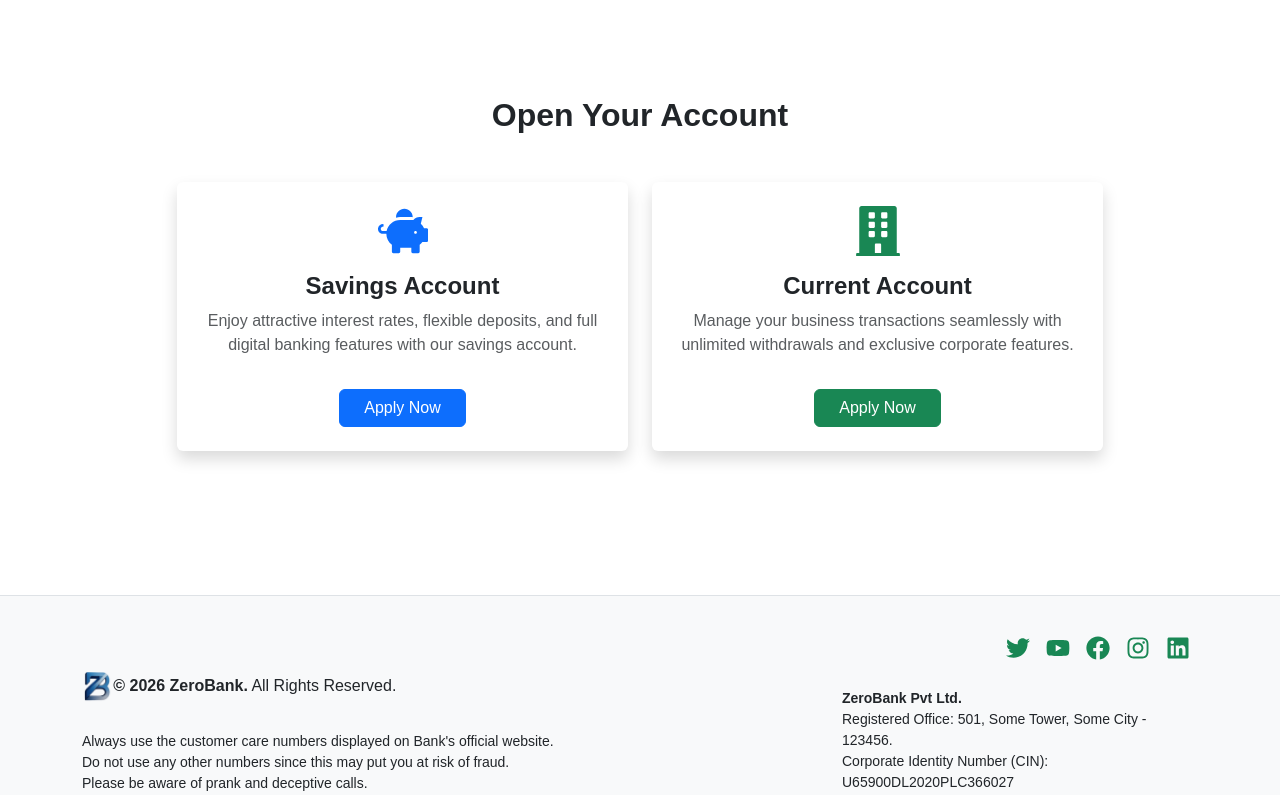
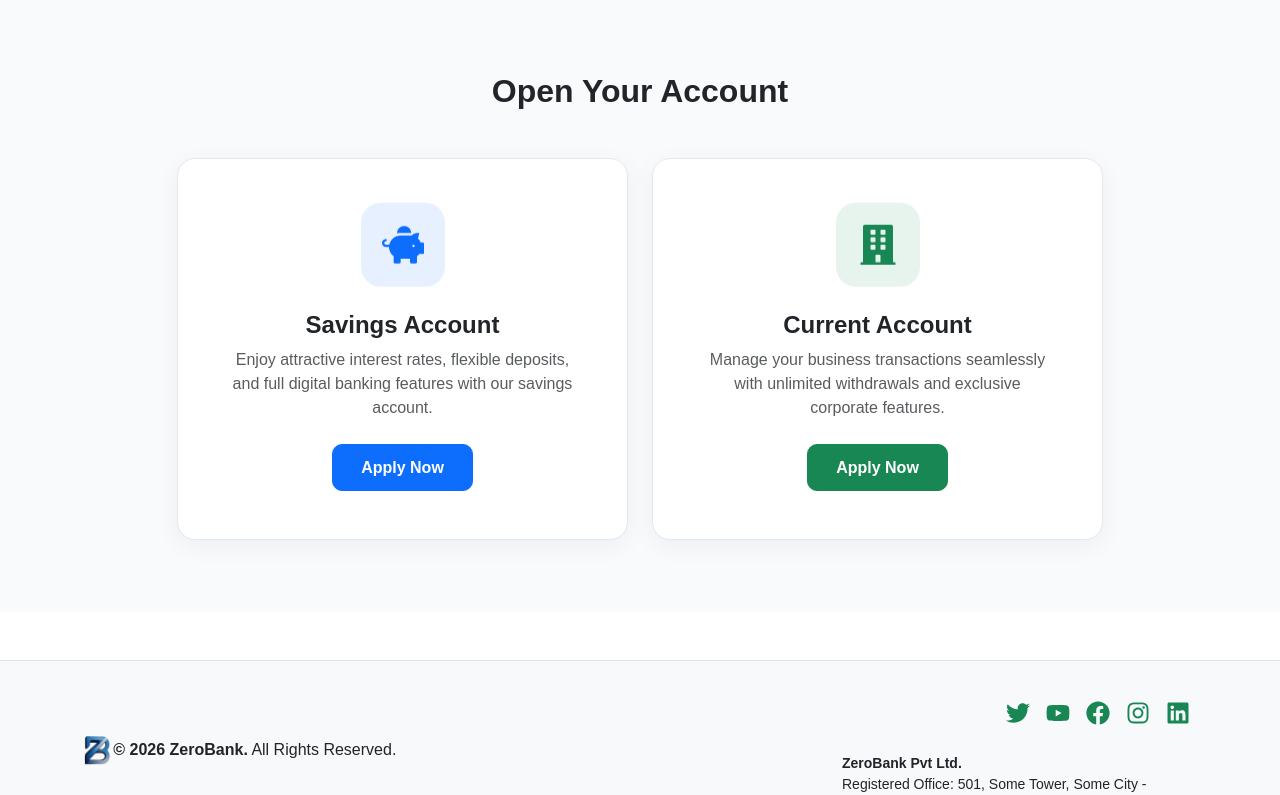
Before and after one commit to Basudeb-Bej/Digital_core_Banking_System, a React (Vite) app in the folder ZeroCode/front-end/: page /account in a window 1280 px wide. Shown: the top 795 px of the page. Built offline with nearby package versions, Linux system fonts and the light colour scheme; no server answers.

Commit message:
Update account.jsx

```diff
--- a/ZeroCode/front-end/src/pages/account.jsx
+++ b/ZeroCode/front-end/src/pages/account.jsx
@@ -6,51 +6,130 @@ function OpenAccount() {
   const [activeForm, setActiveForm] = useState(null);
 
   return (
-    <div className="container my-5 py-5">
-      <h2 className="text-center fw-bold mb-5">Open Your Account</h2>
+    <div className="zb-account-wrapper py-5">
+      <style>{`
+        .zb-account-wrapper {
+          background-color: #f8fafc;
+          color: #0f172a;
+          min-height: 70vh;
+          display: flex;
+          align-items: center;
+          overflow-x: hidden;
+        }
+
+        @keyframes zb-icon-float {
+          0%, 100% { transform: translateY(0px); }
+          50% { transform: translateY(-5px); }
+        }
+
+        .zb-account-card {
+          background: #ffffff;
+          border: 1px solid #e2e8f0;
+          border-radius: 18px;
+          box-shadow: 0 6px 24px rgba(15, 23, 42, 0.05);
+          transition: transform 0.25s ease, box-shadow 0.25s ease, border-color 0.25s ease;
+        }
+
+        .zb-account-card:hover {
+          transform: translateY(-6px);
+          border-color: #93c5fd;
+          box-shadow: 0 16px 34px rgba(15, 23, 42, 0.1);
+        }
+
+        .zb-account-icon-box {
+          width: 84px;
+          height: 84px;
+          border-radius: 20px;
+          display: inline-flex;
+          align-items: center;
+          justify-content: center;
+          margin: 0 auto 1.25rem;
+          animation: zb-icon-float 4s ease-in-out infinite;
+          transition: transform 0.25s ease;
+        }
+
+        .zb-account-card:hover .zb-account-icon-box {
+          transform: scale(1.08) rotate(-3deg);
+        }
+
+        .zb-account-icon-primary {
+          background: rgba(13, 110, 253, 0.1);
+        }
+
+        .zb-account-icon-success {
+          background: rgba(25, 135, 84, 0.1);
+        }
+
+        .zb-apply-btn {
+          border-radius: 10px;
+          font-weight: 600;
+          padding: 0.65rem 1.75rem;
+          transition: transform 0.15s ease, box-shadow 0.15s ease;
+        }
+
+        .zb-apply-btn:hover {
+          transform: translateY(-1px);
+        }
+      `}</style>
+
+      <div className="container py-2 py-md-4">
+        <h2 className="text-center fw-bold mb-4 mb-md-5 text-dark">Open Your Account</h2>
 
         {/* --- Account Options --- */}
         {!activeForm && (
           <div className="row g-4 justify-content-center">
             {/* Savings Account */}
-          <div className="col-md-6 col-lg-5">
-            <div className="card shadow border-0 h-100">
-              <div className="card-body text-center p-4">
-                <FaPiggyBank size={50} className="text-primary mb-3" />
-                <h4 className="card-title fw-bold">Savings Account</h4>
-                <p className="card-text text-muted">
+            <div className="col-12 col-sm-6 col-lg-5">
+              <div className="card zb-account-card h-100">
+                <div className="card-body text-center p-4 p-md-5 d-flex flex-column justify-content-between">
+                  <div>
+                    <div className="zb-account-icon-box zb-account-icon-primary">
+                      <FaPiggyBank size={42} className="text-primary" />
+                    </div>
+                    <h4 className="card-title fw-bold text-dark mb-2">Savings Account</h4>
+                    <p className="card-text text-muted lh-base mb-4">
                       Enjoy attractive interest rates, flexible deposits, and full
                       digital banking features with our savings account.
                     </p>
+                  </div>
+                  <div className="d-grid d-sm-inline-block">
                     <button
-                  className="btn btn-primary px-4 mt-3"
+                      type="button"
+                      className="btn btn-primary zb-apply-btn"
                       data-bs-toggle="modal"
                       data-bs-target="#loginModal"
                     >
                       Apply Now
                     </button>
-
+                  </div>
                 </div>
               </div>
             </div>
 
             {/* Current Account */}
-          <div className="col-md-6 col-lg-5">
-            <div className="card shadow border-0 h-100">
-              <div className="card-body text-center p-4">
-                <FaBuilding size={50} className="text-success mb-3" />
-                <h4 className="card-title fw-bold">Current Account</h4>
-                <p className="card-text text-muted">
+            <div className="col-12 col-sm-6 col-lg-5">
+              <div className="card zb-account-card h-100">
+                <div className="card-body text-center p-4 p-md-5 d-flex flex-column justify-content-between">
+                  <div>
+                    <div className="zb-account-icon-box zb-account-icon-success">
+                      <FaBuilding size={40} className="text-success" />
+                    </div>
+                    <h4 className="card-title fw-bold text-dark mb-2">Current Account</h4>
+                    <p className="card-text text-muted lh-base mb-4">
                       Manage your business transactions seamlessly with unlimited
                       withdrawals and exclusive corporate features.
                     </p>
+                  </div>
+                  <div className="d-grid d-sm-inline-block">
                     <button
-                  className="btn btn-success px-4 mt-3"
+                      type="button"
+                      className="btn btn-success zb-apply-btn"
                       data-bs-toggle="modal"
                       data-bs-target="#loginModal"
                     >
                       Apply Now
                     </button>
+                  </div>
                 </div>
               </div>
             </div>
@@ -128,6 +207,7 @@ function OpenAccount() {
           </div>
         )} */}
       </div>
+    </div>
   );
 }
 
```
Lines whose indentation alone changed are shown as unchanged.
